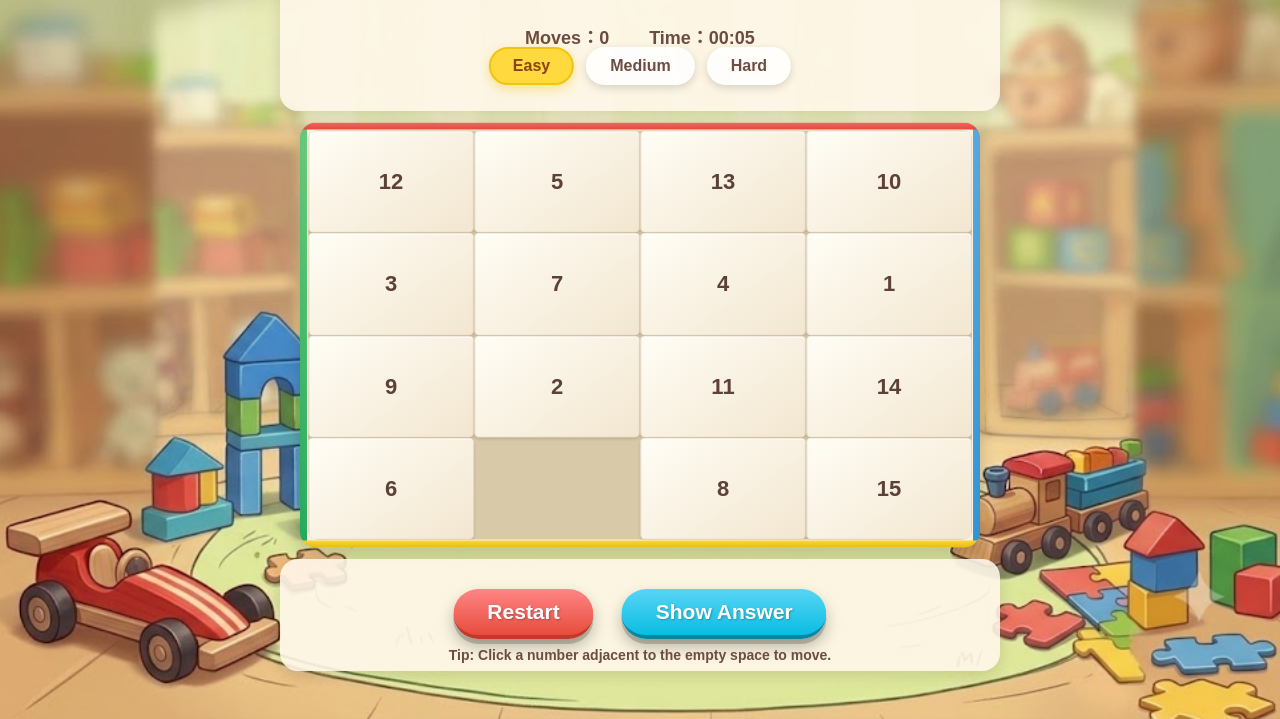
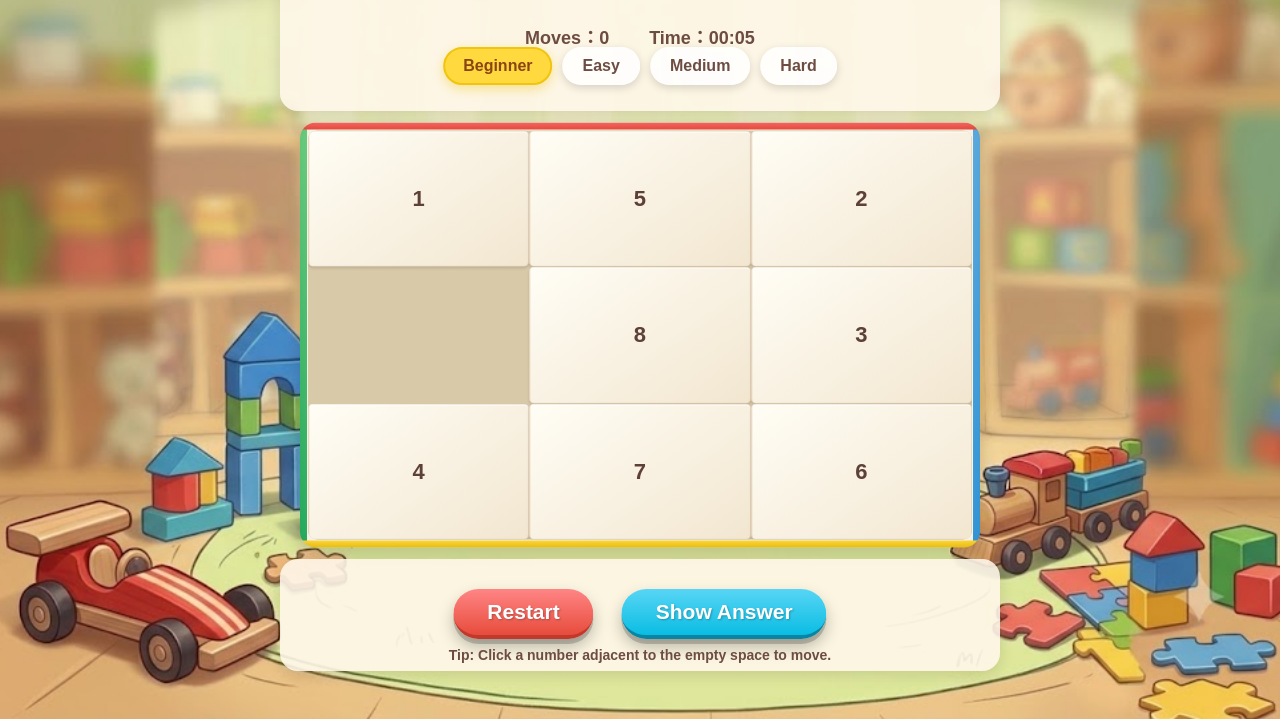
Before and after one commit to xxcxy-max/games, a plain HTML site: page Number Klotski/index.html in a window 1280 px wide. Shown: the part 81-800 px from the top of the page. Drawn offline with Linux system fonts and the light colour scheme.

Commit message:
Move game to Number Klotski folder and add beginner difficulty
🤖 Generated with [Claude Code](https://claude.com/code)

```diff
--- a/index.html
+++ b/Number Klotski/index.html
@@ -217,12 +217,14 @@
             left: 50%;
             transform: translateX(-50%);
             display: flex;
-            gap: 12px;
+            flex-wrap: wrap;
+            justify-content: center;
+            gap: 10px;
             z-index: 10;
         }
 
         .diff-btn {
-            padding: 8px 22px;
+            padding: 8px 18px;
             font-size: clamp(12px, 1.6vw, 16px);
             font-weight: 800;
             border: none;
@@ -460,8 +462,8 @@
             .title-area { top: 3%; }
             .game-title { font-size: 22px; }
             .info-bar { top: 10%; gap: 24px; font-size: 13px; }
-            .difficulty-selector { top: 14%; gap: 8px; }
-            .diff-btn { padding: 5px 12px; font-size: 12px; }
+            .difficulty-selector { top: 14%; gap: 6px; }
+            .diff-btn { padding: 5px 10px; font-size: 11px; }
             .game-board {
                 width: 85vw;
                 max-width: 55vh;
@@ -529,7 +531,8 @@
 
             <!-- 难度选择 -->
             <div class="difficulty-selector">
-                <button class="diff-btn active" data-size="4" onclick="game.setSize(4)"><span data-i18n="easy">初级</span></button>
+                <button class="diff-btn active" data-size="3" onclick="game.setSize(3)"><span data-i18n="beginner">入门</span></button>
+                <button class="diff-btn" data-size="4" onclick="game.setSize(4)"><span data-i18n="easy">初级</span></button>
                 <button class="diff-btn" data-size="7" onclick="game.setSize(7)"><span data-i18n="medium">中级</span></button>
                 <button class="diff-btn" data-size="10" onclick="game.setSize(10)"><span data-i18n="hard">高级</span></button>
             </div>
@@ -571,6 +574,7 @@
                 title: '数字华容道',
                 movesLabel: '步数',
                 timeLabel: '时间',
+                beginner: '入门',
                 easy: '初级',
                 medium: '中级',
                 hard: '高级',
@@ -587,6 +591,7 @@
                 title: '數字華容道',
                 movesLabel: '步數',
                 timeLabel: '時間',
+                beginner: '入門',
                 easy: '初級',
                 medium: '中級',
                 hard: '高級',
@@ -603,6 +608,7 @@
                 title: 'Number Klotski',
                 movesLabel: 'Moves',
                 timeLabel: 'Time',
+                beginner: 'Beginner',
                 easy: 'Easy',
                 medium: 'Medium',
                 hard: 'Hard',
@@ -619,6 +625,7 @@
                 title: '数字華容道',
                 movesLabel: '手数',
                 timeLabel: '時間',
+                beginner: '入門',
                 easy: '初級',
                 medium: '中級',
                 hard: '上級',
@@ -635,6 +642,7 @@
                 title: 'Hoa Rồng Đạo Số',
                 movesLabel: 'Số bước',
                 timeLabel: 'Thờgian',
+                beginner: 'Nhập môn',
                 easy: 'Dễ',
                 medium: 'Trung bình',
                 hard: 'Khó',
@@ -651,6 +659,7 @@
                 title: 'Klotski Numérique',
                 movesLabel: 'Coups',
                 timeLabel: 'Temps',
+                beginner: 'Débutant',
                 easy: 'Facile',
                 medium: 'Moyen',
                 hard: 'Difficile',
@@ -667,6 +676,7 @@
                 title: 'Zahlen-Klotski',
                 movesLabel: 'Züge',
                 timeLabel: 'Zeit',
+                beginner: 'Anfänger',
                 easy: 'Einfach',
                 medium: 'Mittel',
                 hard: 'Schwer',
@@ -683,6 +693,7 @@
                 title: 'Klotski Numérico',
                 movesLabel: 'Movimientos',
                 timeLabel: 'Tiempo',
+                beginner: 'Principiante',
                 easy: 'Fácil',
                 medium: 'Medio',
                 hard: 'Difícil',
@@ -699,6 +710,7 @@
                 title: '숫자 화용도',
                 movesLabel: '이동 횟수',
                 timeLabel: '시간',
+                beginner: '입문',
                 easy: '초급',
                 medium: '중급',
                 hard: '고급',
@@ -797,7 +809,7 @@
         // ================== 游戏逻辑 ==================
         class KlotskiGame {
             constructor() {
-                this.size = 4;
+                this.size = 3;
                 this.totalTiles = this.size * this.size;
                 this.board = [];
                 this.moves = 0;
@@ -1000,7 +1012,7 @@
                 this.board[this.totalTiles - 1] = 0;
 
                 let emptyIndex = this.totalTiles - 1;
-                const shuffleMoves = this.size * 300;
+                const shuffleMoves = this.size === 3 ? 15 : this.size === 4 ? 60 : this.size === 7 ? 250 : 400;
                 for (let i = 0; i < shuffleMoves; i++) {
                     const neighbors = this.getNeighbors(emptyIndex);
                     const next = neighbors[Math.floor(Math.random() * neighbors.length)];
```
Also changed, not shown: Number Klotski/background.jpg (renamed from background.jpg), 4 other files.
